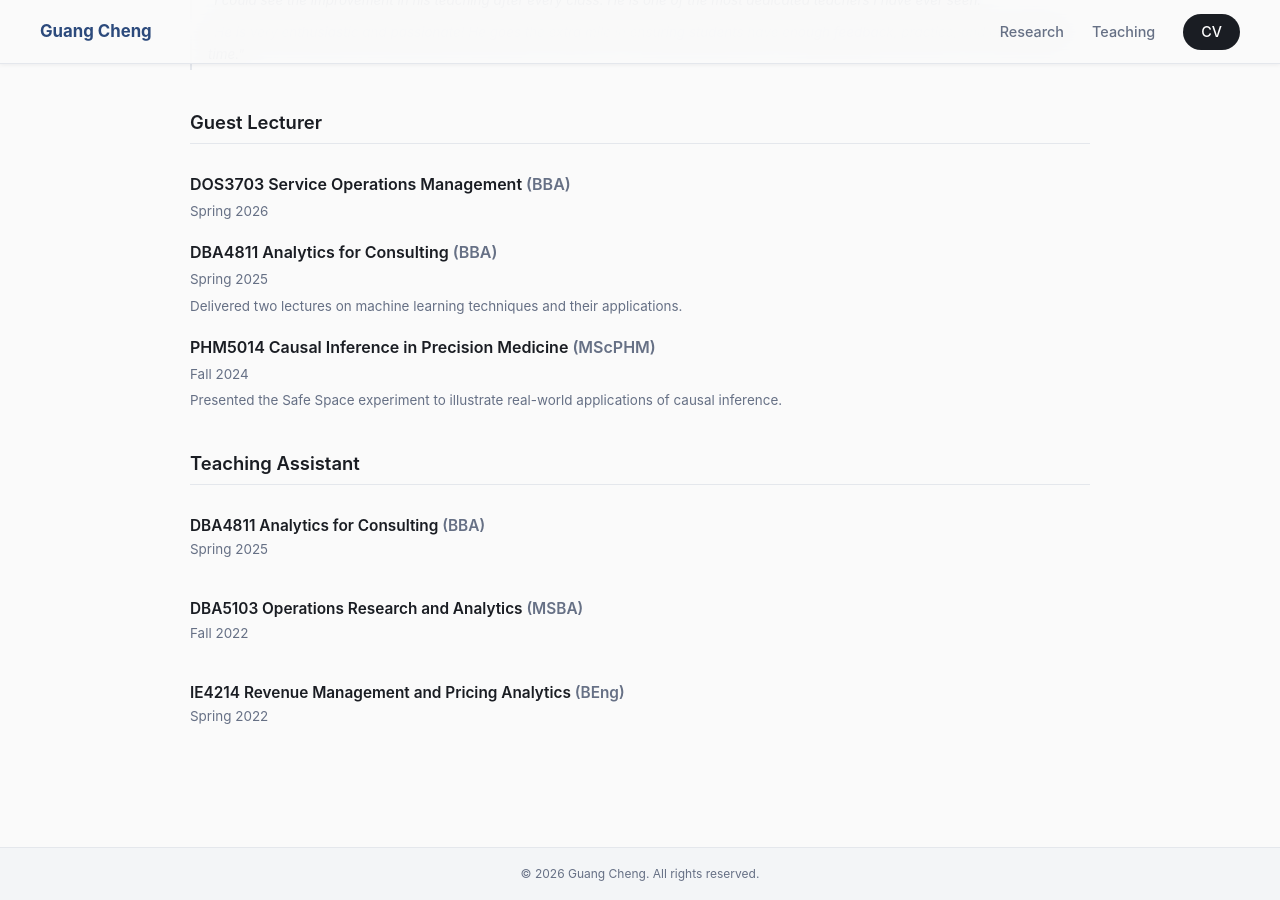
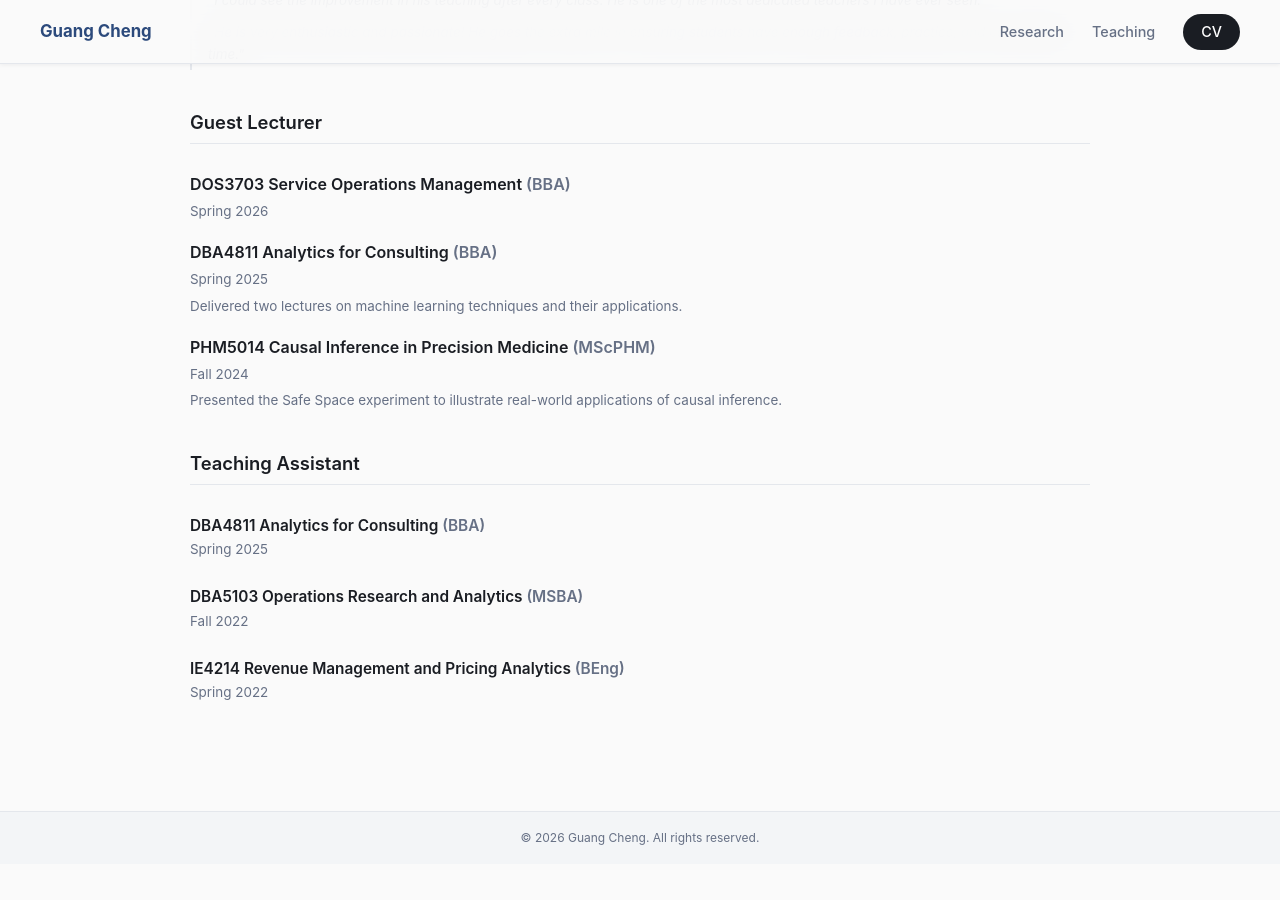
Before and after one commit to gcheng-nus/gcheng-nus.github.io, a Jekyll site: the page built from _pages/about.md, in a window 1280 px wide and 900 px high, scrolled down 2518 px. Built offline with Jekyll 4.4.1, drawn with Linux system fonts in a browser that asks for light colours; after the commit the page ends 3382 px from its top, so only the background shows below that.

Commit message:
change ta-list format

```diff
--- a/assets/css/academic.scss
+++ b/assets/css/academic.scss
@@ -456,7 +456,7 @@ body.academic-site.is-locked {
 
 .ta-list li {
   padding: 12px 0;
-  margin-bottom: 12px;
+  margin-bottom: 0;
   // border-bottom: 1px solid var(--academic-border);
 }
 
```
